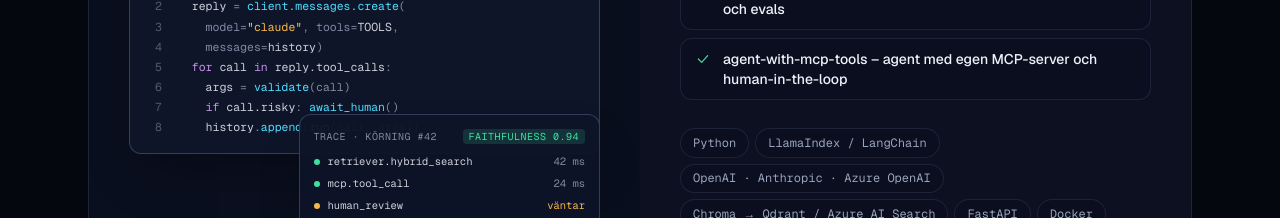
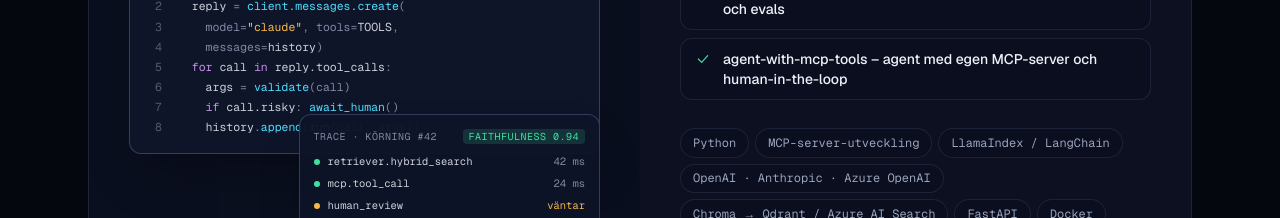
Before and after one commit to Harunsystemdeveloper/portfolio, a Next.js app: page / in a window 1280 px wide. Shown: the part 5560-5778 px from the top of the page. Built offline with nearby package versions, Linux system fonts and the light colour scheme.

Commit message:
Flyttat MCP-server-utveckling från kompetenser till AI-fördjupningen

```diff
--- a/src/data/content.ts
+++ b/src/data/content.ts
@@ -270,6 +270,7 @@ export const projects: Project[] = [
     ],
     tags: [
       "Python",
+      "MCP-server-utveckling",
       "LlamaIndex / LangChain",
       "OpenAI · Anthropic · Azure OpenAI",
       "Chroma → Qdrant / Azure AI Search",
@@ -318,7 +319,7 @@ export const skillGroups = [
     title: "AI & Generative AI",
     icon: "spark",
     note: "Mitt fokus just nu – från promptar till agenter i produktion.",
-    skills: ["LLM (Azure OpenAI, Claude)", "MCP-server-utveckling", "Prompt Engineering", "Microsoft Copilot", "Cursor", "Codex"],
+    skills: ["LLM (Azure OpenAI, Claude)", "Prompt Engineering", "Microsoft Copilot", "Cursor", "Codex"],
   },
   {
     title: "Backend",
```
